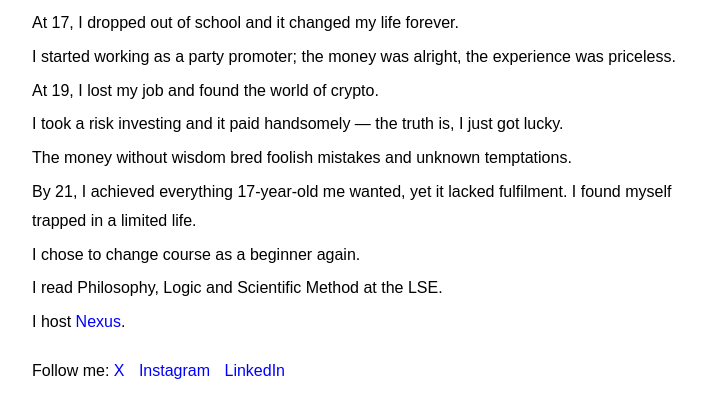
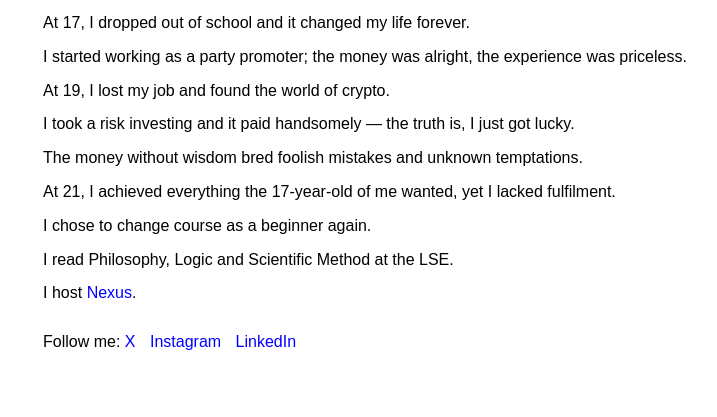
Before and after one commit to sajeevk-sk/sk, a plain HTML site: page index.html in a window 1280 px wide. Shown: the part 125-542 px from the top of the page, without its empty margins (275-992 px from the left). Drawn offline with Linux system fonts and the light colour scheme.

Commit message:
Update index.html

```diff
--- a/index.html
+++ b/index.html
@@ -57,7 +57,7 @@
     <p>At 19, I lost my job and found the world of crypto.</p>
     <p>I took a risk investing and it paid handsomely — the truth is, I just got lucky.</p>
     <p>The money without wisdom bred foolish mistakes and unknown temptations.</p>
-    <p>By 21, I achieved everything 17-year-old me wanted, yet it lacked fulfilment. I found myself trapped in a limited life.</p>
+    <p>At 21, I achieved everything the 17-year-old of me wanted, yet I lacked fulfilment.</p>
     <p>I chose to change course as a beginner again.</p>
     <p>I read Philosophy, Logic and Scientific Method at the LSE.</p>
     <p>I host <a href="https://www.nexushq.co.uk" target="_blank">Nexus</a>.</p>
```
